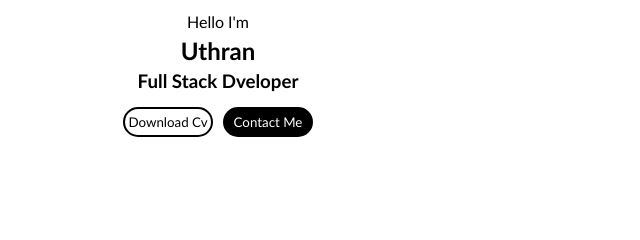
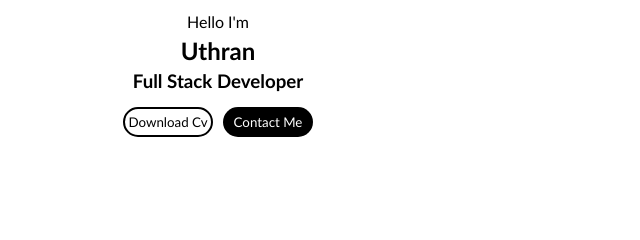
Before and after one commit to uthran/portfolio, a plain HTML site: page index.html in a window 1280 px wide. Shown: the part 282-522 px from the top of the page, 637-1277 px from the left. Drawn offline with Linux system fonts and the light colour scheme.

Commit message:
Update index.html

```diff
--- a/index.html
+++ b/index.html
@@ -55,7 +55,7 @@
           <div class="info">
             <span><p>Hello I'm</p></span>
             <span><h2>Uthran</h2></span>
-            <span><h3>Full Stack Dveloper</h3></span>
+            <span><h3>Full Stack Developer</h3></span>
             <div class="button">
                 <Button class="b1"><a href="portfolio.pdf">Download Cv</a></Button>
                 <button class="b2">Contact Me</button>
```
